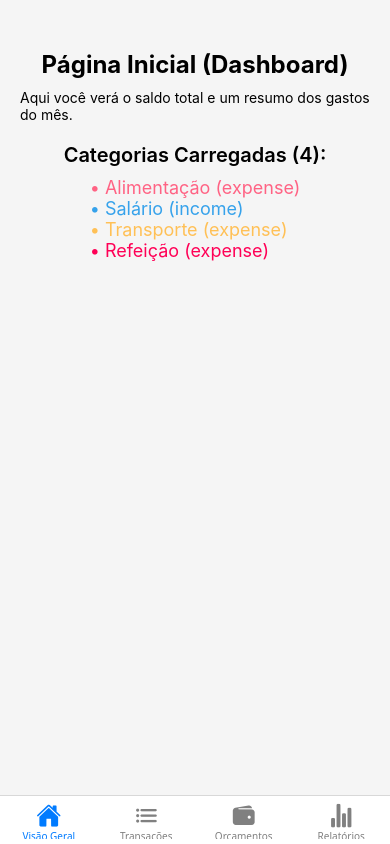
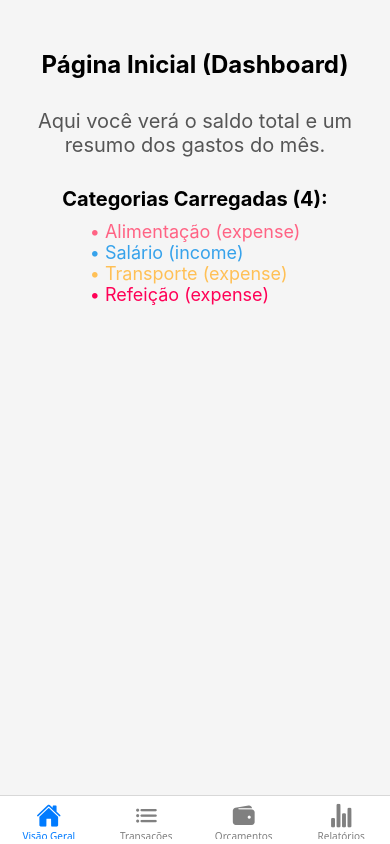
Before and after one commit to Lorenzo-Zagallo/controle-financas, a React Native app: screen /Dashboard in a window 390 px wide. Built offline with nearby package versions, Linux system fonts and the light colour scheme.

Commit message:
fix: correcao de bugs em codigo

```diff
--- a/App.js
+++ b/App.js
@@ -14,7 +14,7 @@ const AppContent = () => {
 	if (isLoading) {
 		return (
 			<View style={styles.loadingContainer}>
-				<ActivityIndicator size="large" color="007bff" />
+				<ActivityIndicator size="large" color="#007bff" />
 			</View>
 		);
 	}
@@ -26,13 +26,20 @@ const AppContent = () => {
 export default function App() {
 	return (
 		<NavigationContainer>
-			{/** envolve TUDO no provider */}
 			<FinanceProvider>
-				<TabNavigation /> {/** aqui a navegação por abas será renderizada */}
+				<AppContent />
 			</FinanceProvider>
 		</NavigationContainer>
 	);
 }
+
+
+// // envolve TUDO no provider
+// <FinanceProvider>
+// 	// <TabNavigation />  // aqui a navegação por abas será renderizada
+// 	<AppContent />
+// </FinanceProvider>
+
 
 const styles = StyleSheet.create({
 	loadingContainer: {
--- a/screens/Budgets/BudgetsScreen.js
+++ b/screens/Budgets/BudgetsScreen.js
@@ -5,7 +5,7 @@ const BudgetsScreen = () => {
     return (
         <View style={styles.container}>
             <Text style={styles.title}>Tela de Orçamentos</Text>
-            <Text>Aqui você poderá gerenciar seus orçamentos mensais.</Text>
+            <Text style={styles.subtitle}>Aqui você poderá gerenciar seus orçamentos mensais.</Text>
         </View>
     );
 }
@@ -22,7 +22,16 @@ const styles = StyleSheet.create({
         fontSize: 24,
         fontWeight: 'bold',
         marginBottom: 10,
+        textAlign: 'center',
+        width: '100%',
     },
+    subtitle: {
+        fontSize: 20,
+        marginTop: 20,
+        textAlign: 'center',
+        width: '100%',
+        color: '#555',
+    }
 });
 
 export default BudgetsScreen;
--- a/screens/Dashboard/DashboardScreen.js
+++ b/screens/Dashboard/DashboardScreen.js
@@ -1,7 +1,6 @@
 import React from "react";
-import { View, StyleSheet, Text } from 'react-native';
+import { View, StyleSheet, Text, FlatList } from 'react-native';
 import { useFinance } from '../../context/FinanceContext'; // importa o Hook
-import { FlatList } from "react-native-web";
 
 const DashboardScreen = () => {
     // chama o Hook para pegar as categorias e outros dados
@@ -10,13 +9,13 @@ const DashboardScreen = () => {
     return (
         <View style={styles.container}>
             <Text style={styles.title}>Página Inicial (Dashboard)</Text>
-            <Text>Aqui você verá o saldo total e um resumo dos gastos do mês.</Text>
+            <Text style={styles.subtitle}>Aqui você verá o saldo total e um resumo dos gastos do mês.</Text>
 
             {isLoading ? (
                 <Text>Carregando dados...</Text>
             ) : (
                 <>
-                    <Text style={styles.subtitle}>Categorias Carregadas ({categories.length}):</Text>
+                    <Text style={styles.titleCategories}>Categorias Carregadas ({categories.length}):</Text>
                     <FlatList
                         data={categories}
                         keyExtractor={item => item.id}
@@ -44,11 +43,22 @@ const styles = StyleSheet.create({
         fontSize: 24,
         fontWeight: 'bold',
         marginBottom: 10,
+        textAlign: 'center',
+        width: '100%',
     },
     subtitle: {
         fontSize: 20,
         marginTop: 20,
-        fontWeight: '600',
+        textAlign: 'center',
+        width: '100%',
+        color: '#555',
+    },
+    titleCategories: {
+        fontSize: 20,
+        fontWeight: 'bold',
+        marginTop: 30,
+        textAlign: 'center',
+        width: '100%',
     }
 });
 
--- a/screens/Reports/ReportsScreen.js
+++ b/screens/Reports/ReportsScreen.js
@@ -5,7 +5,7 @@ const ReportsScreen = () => {
     return (
         <View style={styles.container}>
             <Text style={styles.title}>Tela de Relatórios</Text>
-            <Text>Aqui você poderá visualizar gráficos e análises das suas finanças.</Text>
+            <Text style={styles.subtitle}>Aqui você poderá visualizar gráficos e análises das suas finanças.</Text>
         </View>
     );
 }
@@ -22,7 +22,16 @@ const styles = StyleSheet.create({
         fontSize: 24,
         fontWeight: 'bold',
         marginBottom: 10,
+        textAlign: 'center',
+        width: '100%',
     },
+    subtitle: {
+        fontSize: 20,
+        marginTop: 20,
+        textAlign: 'center',
+        width: '100%',
+        color: '#555',
+    }
 });
 
 export default ReportsScreen;
--- a/screens/Transactions/TransactionsScreen.js
+++ b/screens/Transactions/TransactionsScreen.js
@@ -5,7 +5,7 @@ const TransactionsScreen = () => {
     return (
         <View style={styles.container}>
             <Text style={styles.title}>Tela de Transações</Text>
-            <Text>Aqui você poderá ver suas transações financeiras.</Text>
+            <Text style={styles.subtitle}>Aqui você poderá ver suas transações financeiras.</Text>
         </View>
     );
 };
@@ -22,7 +22,16 @@ const styles = StyleSheet.create({
         fontSize: 24,
         fontWeight: 'bold',
         marginBottom: 10,
+        textAlign: 'center',
+        width: '100%',
     },
+    subtitle: {
+        fontSize: 20,
+        marginTop: 20,
+        textAlign: 'center',
+        width: '100%',
+        color: '#555',
+    }
 });
 
 export default TransactionsScreen;
```
